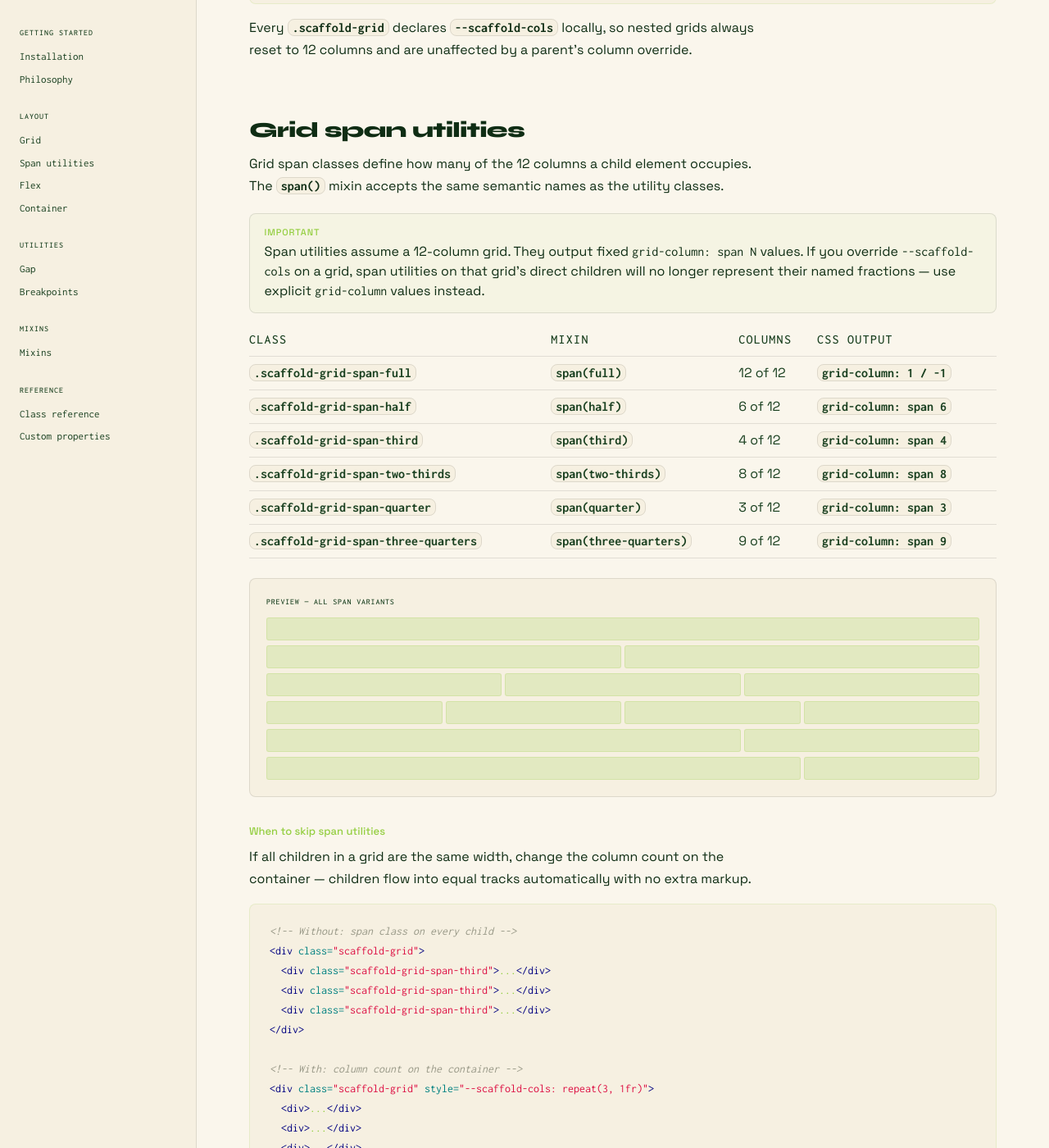
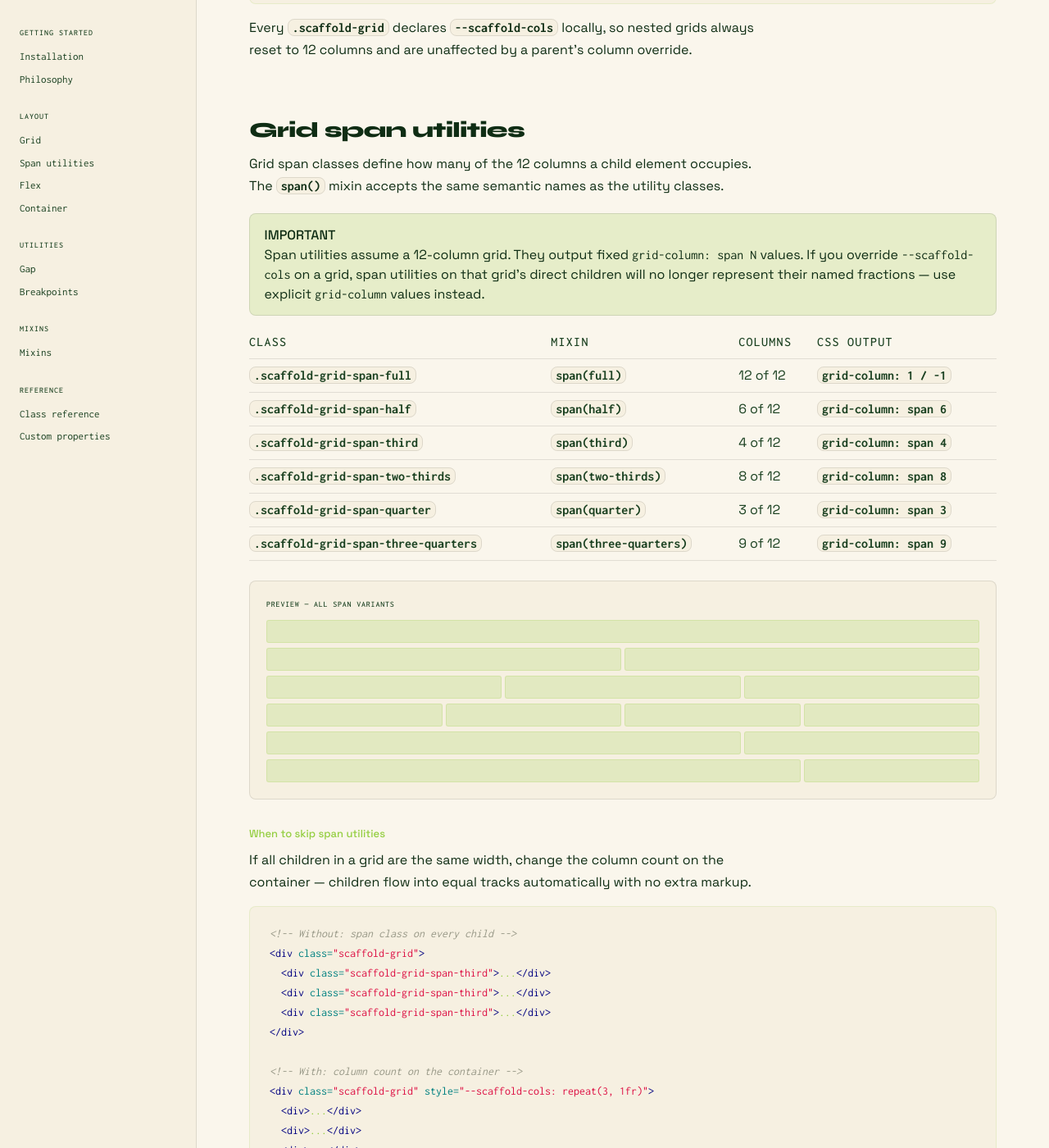
Before and after one commit to naher94/scaffoldcss, a Jekyll site: the page built from docs.html, in a window 1280 px wide and 1400 px high, scrolled down 2987 px. Shown: the whole window at 82% size. Built offline with Jekyll 4.4.1, drawn with Linux system fonts in a browser that asks for light colours.

Commit message:
Update _docs.scss

```diff
--- a/_sass/_docs.scss
+++ b/_sass/_docs.scss
@@ -340,25 +340,19 @@
 
 /* ─── Callout ────────────────────────────────────────────── */
 .callout {
-  // border-left: 2px solid var(--bamboo-green);
-  background: color-mix(in srgb, var(--bamboo-green) 5%, transparent);
-  border-radius: 0 var(--radius) var(--radius) 0;
+  background: color-mix(in srgb, var(--bamboo-green) 20%, transparent);
   padding: 0.85rem 1.1rem;
   margin: 1.25rem 0;
   border-radius: var(--radius);
   border: var(--border);
-  // font-size: 13px;
-  // color: var(--bamboo-forest);
-  // font-family: var(--font-mono);
 
   strong {
     display: block;
     font-weight: 500;
-    color: var(--bamboo-green);
-    margin-bottom: 4px;
-    font-size: 11px;
+    // color: var(--bamboo-green);
+    // margin-bottom: 4px;
+    // font-size: 11px;
     text-transform: uppercase;
-    letter-spacing: 0.08em;
   }
 }
 
```
